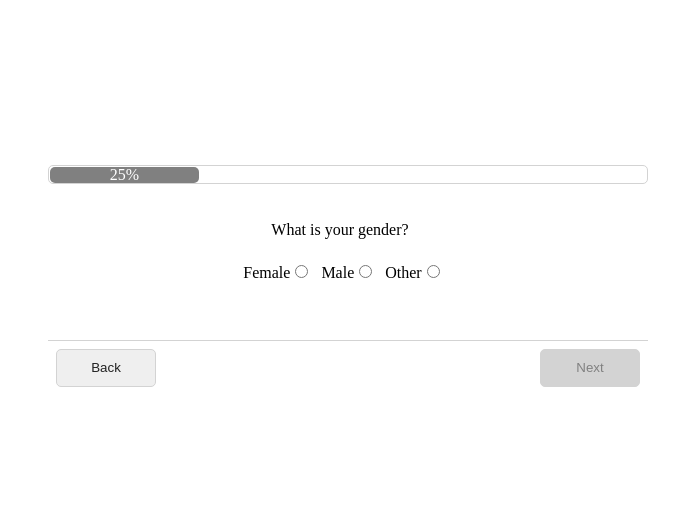
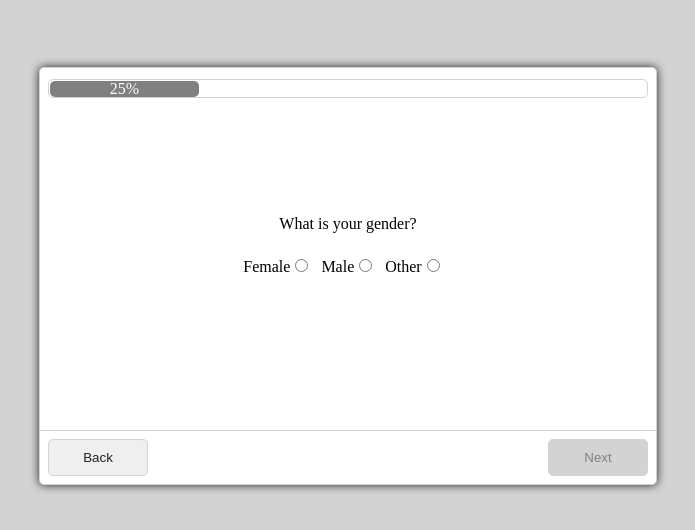
Before and after one commit to sizmamani/liqid, a React (Create React App) app: page /1 in a window 1280 px wide. Shown: the part 124-654 px from the top of the page, without its empty margins (292-987 px from the left). Built offline with nearby package versions, Linux system fonts and the light colour scheme.

Commit message:
dynamic form fixes

```diff
--- a/src/components/dynamicForm/index.js
+++ b/src/components/dynamicForm/index.js
@@ -1,6 +1,5 @@
 import React from 'react'
 import './index.scss'
-
 
 const DynamicForm = ({
     dynamicInfo,
@@ -11,20 +10,55 @@ const DynamicForm = ({
     history
 }) => {
     let status
+
     const progressValue = (100 / dynamicInfo.length) * (step)
+
     const styles = {
         progressBar: {
             width: `${progressValue}%`
         }
     }
+
     const handleUpdateStep = (value) => {
         history.push(`/${step + value}`)
         updateStep(step + value)
     }
+
     const validateForm = (obj) => {
         status = (obj.value && obj.value.length && true) || false
         return status
     }
+
+    const getSummary = (element, index) => {
+        const { type, value, values, title } = element
+        var q, a //QUESTION && ANSWER
+        if (type === 'text' || type === 'number') {
+            q = title
+            a = value
+        }
+        if (type === 'radio' || type === 'select') {
+            q = title
+            a = values.find(o => o.key === value).text
+        }
+        if (type === 'checkbox') {
+            a = ""
+            value && value.forEach(v => {
+                a += `${a !== "" ? "," : ""} ${values.find(o => o.key === v).text}`
+            })
+            q = title
+        }
+        return (
+            <div className="form-row">
+                <span className="bold">
+                    {q}
+                </span>
+                <span>
+                    {a}
+                </span>
+            </div>
+        )
+    }
+
     const renderFormBody = (obj) => {
         const options = []
         switch (obj.type) {
@@ -69,6 +103,7 @@ const DynamicForm = ({
                         </span>
 
                     )
+                    return r
                 })
                 return [
                     options
@@ -88,10 +123,11 @@ const DynamicForm = ({
                                         value: r.key
                                     })
                                 }}
-                                checked={obj.value && obj.value.find(o => o === r.key) || false}
+                                checked={(obj.value && obj.value.find(o => o === r.key)) || false}
                             />
                         </span>
                     )
+                    return r
                 })
                 return [
                     options
@@ -119,21 +155,28 @@ const DynamicForm = ({
                     </select>
                 )
             default:
-                break
+                break;
         }
     }
 
     return (
         <div className="container">
             <div className="wrapper">
+
+                {/* PROGRESS BAR */}
                 <div className="progress light-grey">
                     <div className="grey bar" style={styles.progressBar}>{(progressValue > 0) ? `${progressValue}%` : ''}</div>
                 </div>
+                {/* PROGRESS BAR */}
+
+                {/* FORM BODY */}
                 {
                     dynamicInfo && (dynamicInfo.length > 0 && step < dynamicInfo.length) &&
-                    <div className="form-row">
+                    <div className="form-row margin-top-100">
                         <label htmlFor="name">{dynamicInfo[step] && dynamicInfo[step].title}</label>
-                        { (step  < dynamicInfo.length) ? renderFormBody(dynamicInfo[step]) : null}
+                        {(step < dynamicInfo.length) ? renderFormBody(dynamicInfo[step]) : null}
+                    </div>
+                }
                 {
                     dynamicInfo[step] && dynamicInfo[step].validation && dynamicInfo[step].validation.map((v, i) => {
                         if (v.show) {
@@ -146,24 +189,37 @@ const DynamicForm = ({
                                 </div>
                             )
                         }
-
+                        return v
                     })
                 }
-                    </div>
-                }
+                {/* FORM BODY */}
+
+
+                {/* SUMMARY */}
                 {
                     dynamicInfo && (dynamicInfo.length > 0 && step === dynamicInfo.length) &&
-                    <div className="form-row">Results</div>
+                    <section>
+                        {
+                            dynamicInfo.map((element, i) => {
+                                return (getSummary(element, i))
+                            })
                         }
+                    </section>
+                }
+                {/* SUMMARY */}
+
+                {/* BUTTON ROW */}
                 <div className="button-row">
-                    {step > 0 &&
+                    {
+                        step > 0 &&
                         <input
                             className="pull-left"
                             value="Back"
                             type="button"
                             onClick={() => handleUpdateStep(-1)} />
                     }
-                    {step < dynamicInfo.length &&
+                    {
+                        step < dynamicInfo.length &&
                         <input
                             className="pull-right"
                             type="button"
@@ -172,9 +228,11 @@ const DynamicForm = ({
                             onClick={() => handleUpdateStep(1)} />
                     }
                 </div>
+                {/* BUTTON ROW */}
+
             </div>
         </div>
     )
 }
 
-export default DynamicForm
+export default DynamicForm;
--- a/src/components/dynamicForm/index.scss
+++ b/src/components/dynamicForm/index.scss
@@ -25,9 +25,10 @@ $red: red;
     -webkit-align-items: center;
     -ms-flex-align: center;
     align-items: center;
+    background: $lightGrey;
     @media (max-width: 767px) {
         width: 100%;
-        padding: 25px;
+        padding: 0 10px;
         box-sizing: border-box;
         min-width: 320px;
     }
@@ -35,16 +36,26 @@ $red: red;
         padding: 25px;
         width: 600px;
         padding: .5em;
+        min-height: 400px;
+        position: relative;
+        border: $lightGrey solid 1px;
+        box-shadow: $black 0 0 10px;
+        border-radius: 5px;
+        background: $white;
         @media (max-width: 767px) {
             border-radius: 0;
             height: 100vh;
             width: 100%;
+            box-shadow: none;
+            border: none;
+            border-radius: 0;
         }
         .progress{
             border: $lightGrey solid 1px;
             border-radius: 5px;
             height: 15px;
             margin-bottom: 20px;
+            margin-top: 3px;
             padding: 1px;
             > div {
                 transition: all 0.6s;
@@ -61,6 +72,9 @@ $red: red;
         text-align: center;
         min-height: 85px;
         line-height: 35px;
+        max-width: 400px;
+        margin-left: auto;
+        margin-right: auto;
         > span {
             display: inline-block;
             margin-right: 10px;
@@ -71,7 +85,7 @@ $red: red;
             box-sizing: border-box;
         }
         > label {
-            padding: .5em 1em .5em 0;
+            padding: .5em 1em;
         }
         > input, > select {
             padding: .5em;
@@ -83,6 +97,11 @@ $red: red;
         padding: .5em;
         margin-top: 50px;
         border-top: $lightGrey solid 1px;
+        position: absolute;
+        bottom: 0;
+        left: 0;
+        box-sizing: border-box;
+        width: 100%;
         > input[type='button'] {
             border-radius: 5px;
             color: $black;
@@ -106,6 +125,10 @@ $red: red;
             }
         }
     }
+    section{
+        max-height: 306px;
+        overflow-y: auto;
+    }
 }
 
 // General
@@ -128,3 +151,9 @@ $red: red;
 .text-left{
     text-align: left;
 }
+.bold{
+    font-weight: bold;
+}
+.margin-top-100{
+    margin-top: 100px;
+}
--- a/src/routers/home/module/index.js
+++ b/src/routers/home/module/index.js
@@ -8,6 +8,7 @@ const UPDATE_STEP = "UPDATE_STEP"
 const SUBMIT_DATA = "SUBMIT_DATA"
 const FORM_DATA = "FORM_DATA"
 const STEP = "STEP"
+
 export function updateStep(payload) {
     return (dispatch) => {
         dispatch({
@@ -23,13 +24,13 @@ export function fetchData() {
         if (cachedData) {
             dispatch({
                 type: FETCH_DATA,
-                payload : JSON.parse(cachedData)
+                payload: JSON.parse(cachedData)
             })
         } else {
-            request.get('/mock.json', (res) =>{
+            request.get('/mock.json', (res) => {
                 dispatch({
                     type: FETCH_DATA,
-                    payload : res.data
+                    payload: res.data
                 });
                 localStorage.setItem(FORM_DATA, JSON.stringify(res.data))
             })
@@ -37,7 +38,7 @@ export function fetchData() {
     };
 }
 
-export function updateInputData(payload){
+export function updateInputData(payload) {
     return (dispatch) => {
         dispatch({
             type: UPDATE_INPUT_DATA,
@@ -46,7 +47,7 @@ export function updateInputData(payload){
     }
 }
 
-export function submitData(payload){
+export function submitData(payload) {
     return (dispatch) => {
         dispatch({
             type: SUBMIT_DATA,
@@ -55,7 +56,7 @@ export function submitData(payload){
     }
 }
 
-export function updateCheckboxData(payload){
+export function updateCheckboxData(payload) {
     return (dispatch) => {
         dispatch({
             type: UPDATE_CHECKBOX_DATA,
@@ -84,10 +85,11 @@ function handleUpdateStep(state, action) {
 function handleUpdateInputData(state, action) {
     let { dynamicInfo } = state
     let temp = Object.assign([], dynamicInfo)
-    temp && temp.map(o=>{
+    temp && temp.map(o => {
         if (o._id === action.payload.key) {
             o.value = action.payload.value
         }
+        return o
     })
     localStorage.setItem(FORM_DATA, JSON.stringify(temp))
     return {
@@ -98,10 +100,11 @@ function handleUpdateInputData(state, action) {
 function handleSubmitData(state, action) {
     let { dynamicInfo } = state
     let temp = Object.assign([], dynamicInfo)
-    temp && temp.map(o=>{
+    temp && temp.map(o => {
         if (o._id === action.payload.key) {
             o.submittedValue = action.payload.value
         }
+        return o
     })
     return {
         ...state, dynamicInfo: temp
@@ -111,9 +114,9 @@ function handleSubmitData(state, action) {
 function handleUpdateCheckboxData(state, action) {
     let { dynamicInfo } = state
     let temp = Object.assign([], dynamicInfo)
-    temp && temp.map(o=>{
+    temp && temp.map(o => {
         if (o._id === action.payload.key) {
-            if (o.value && o.value.length > 0){
+            if (o.value && o.value.length > 0) {
                 var index = o.value.indexOf(action.payload.value);
                 if (index > -1) {
                     o.value.splice(index, 1);
@@ -125,6 +128,7 @@ function handleUpdateCheckboxData(state, action) {
                 o.value.push(action.payload.value)
             }
         }
+        return o
     })
     localStorage.setItem(FORM_DATA, JSON.stringify(temp))
     return {
@@ -132,7 +136,7 @@ function handleUpdateCheckboxData(state, action) {
     }
 }
 
-function handleFetchData(state, action){
+function handleFetchData(state, action) {
     return {
         ...state, dynamicInfo: action.payload
     }
@@ -140,11 +144,11 @@ function handleFetchData(state, action){
 
 
 const initialState = {
-  dynamicInfo: [],
-  step: history && history.length > 0 && Number(history[1]) || Number(localStorage.getItem(STEP) || 0)
+    dynamicInfo: [],
+    step: (history && history.length > 0 && Number(history[1])) || Number(localStorage.getItem(STEP) || 0)
 };
-export default function homeReducer (state = initialState, action) {
-  const handler = ACTION_HANDLERS[action.type];
+export default function homeReducer(state = initialState, action) {
+    const handler = ACTION_HANDLERS[action.type];
 
-  return handler ? handler(state, action) : state;
+    return handler ? handler(state, action) : state;
 }
--- a/src/services/request.js
+++ b/src/services/request.js
@@ -11,7 +11,6 @@ class request {
     this.service = service;
   }
 
-
   get(url, callback) {
     return this.service.request({
       method: 'GET',
@@ -21,4 +20,4 @@ class request {
   }
 }
 
-export default new request;
+export default new request();
```
Also changed, not shown: src/routers/index.js (+6 -6 lines). Lines whose indentation alone changed are shown as unchanged.
